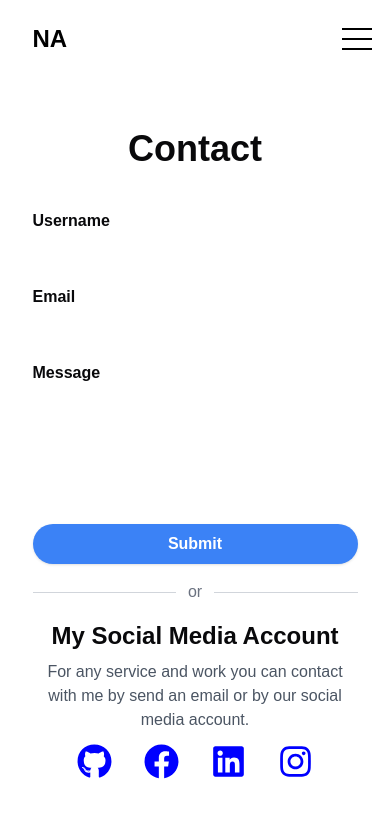
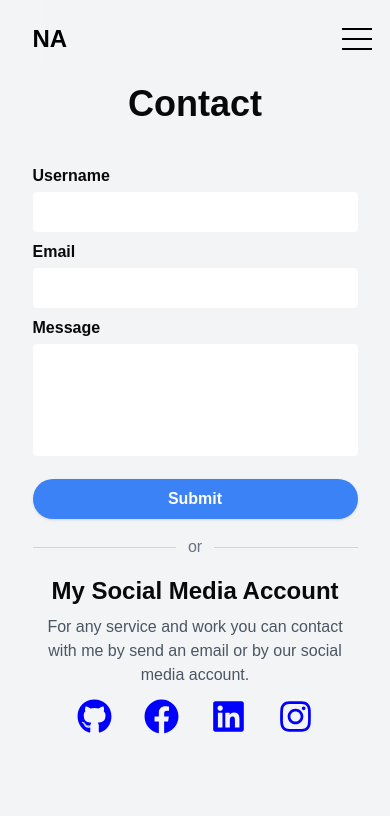
Before and after one commit to alam1906/my_portofolio, a Next.js app: page /contact in a window 390 px wide. Shown: the top 816 px of the page. Built offline with nearby package versions, Linux system fonts and the light colour scheme.

Commit message:
fix height screen

```diff
--- a/app/contact/page.tsx
+++ b/app/contact/page.tsx
@@ -10,9 +10,9 @@ export default function Contact() {
         animate={{ opacity: 1 }}
         exit={{ opacity: 0 }}
         transition={{ duration: 1 }}
-        className="h-[calc(100vh-4rem)] flex justify-center items-center w-full"
+        className="h-[calc(100dvh-4rem)] flex justify-center items-start w-full md:items-center mt-5 md:mt-0"
       >
-        <div className="w-full">
+        <div className="w-full ">
           <h1 className="text-4xl font-extrabold text-center mb-10 md:mb-20">
             Contact
           </h1>
--- a/app/layout.tsx
+++ b/app/layout.tsx
@@ -44,14 +44,15 @@ export default function RootLayout({
     setTimeout(() => {
       id2?.classList.remove("invisible");
       navigation?.classList.add("hidden");
+      document.body.classList.remove("overflow-y-hidden");
     }, 350);
   }
 
   return (
     <html lang="en">
       <title>My Portofolio</title>
-      <body className="w-5/6 mx-auto bg-white xl:w-2/3">
-        <header className="sticky top-0 w-full h-16 backdrop-blur-sm z-50">
+      <body className="w-5/6 mx-auto  bg-gray-100 xl:w-2/3">
+        <header className="sticky top-0 w-full h-16 backdrop-blur-sm z-50 ">
           <nav className="flex mx-auto justify-between items-center py-5">
             <div>
               <Link href={"/"} className="text-black text-2xl font-bold">
@@ -113,7 +114,7 @@ export default function RootLayout({
           </nav>
         </header>
         <section
-          className="hidden text-center absolute z-50 backdrop-blur-sm w-full h-screen right-0 bg-white md:hidden"
+          className="hidden text-center fixed z-50 backdrop-blur-sm w-full h-screen right-0 bg-gray-100 md:hidden"
           id="navigation"
         >
           <div className="flex flex-col gap-6">
--- a/app/page.tsx
+++ b/app/page.tsx
@@ -12,7 +12,7 @@ export default function Home() {
         animate={{ opacity: 1 }}
         exit={{ opacity: 0 }}
         transition={{ duration: 1 }}
-        className="h-[calc(100vh-4rem)] flex justify-center items-center"
+        className="h-[calc(100dvh-4rem)] flex justify-center items-center"
       >
         <div className="text-center md:text-start md:flex flex-row-reverse justify-between items-center">
           {/* Image */}
```
